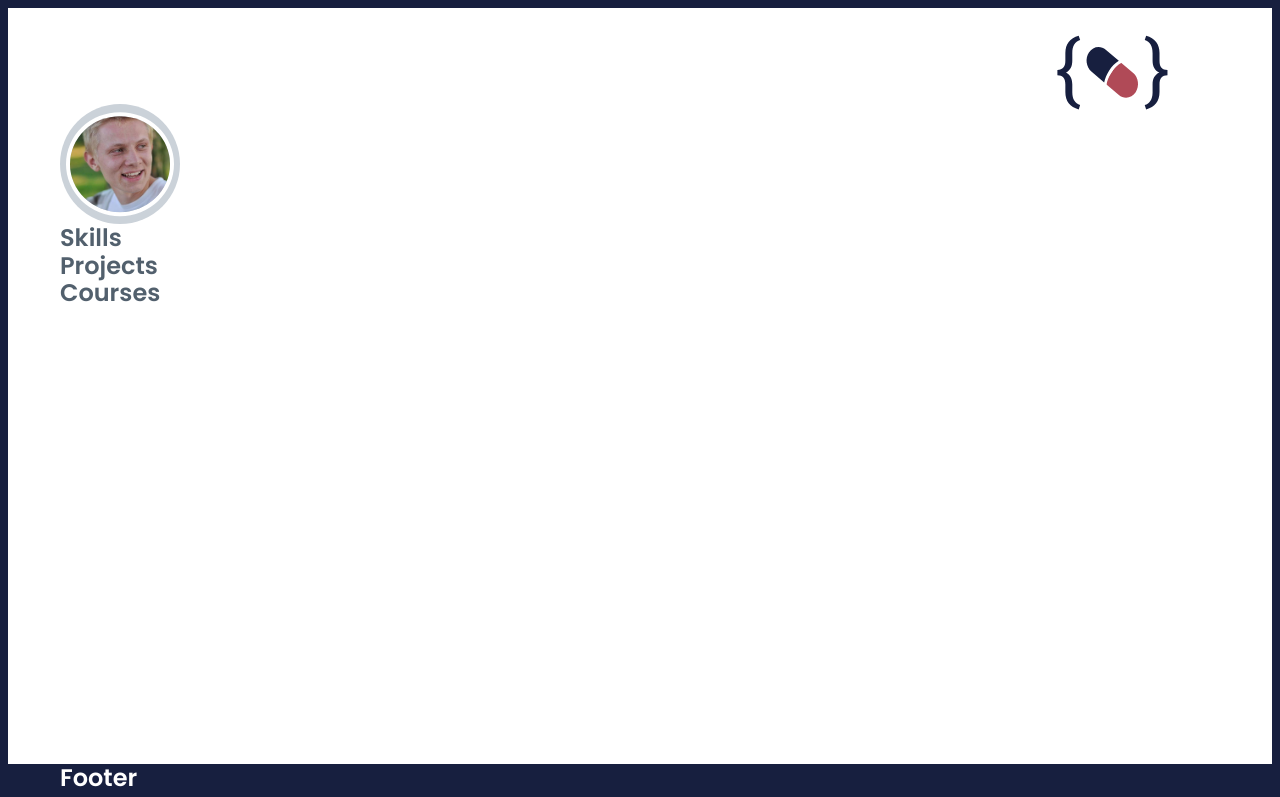
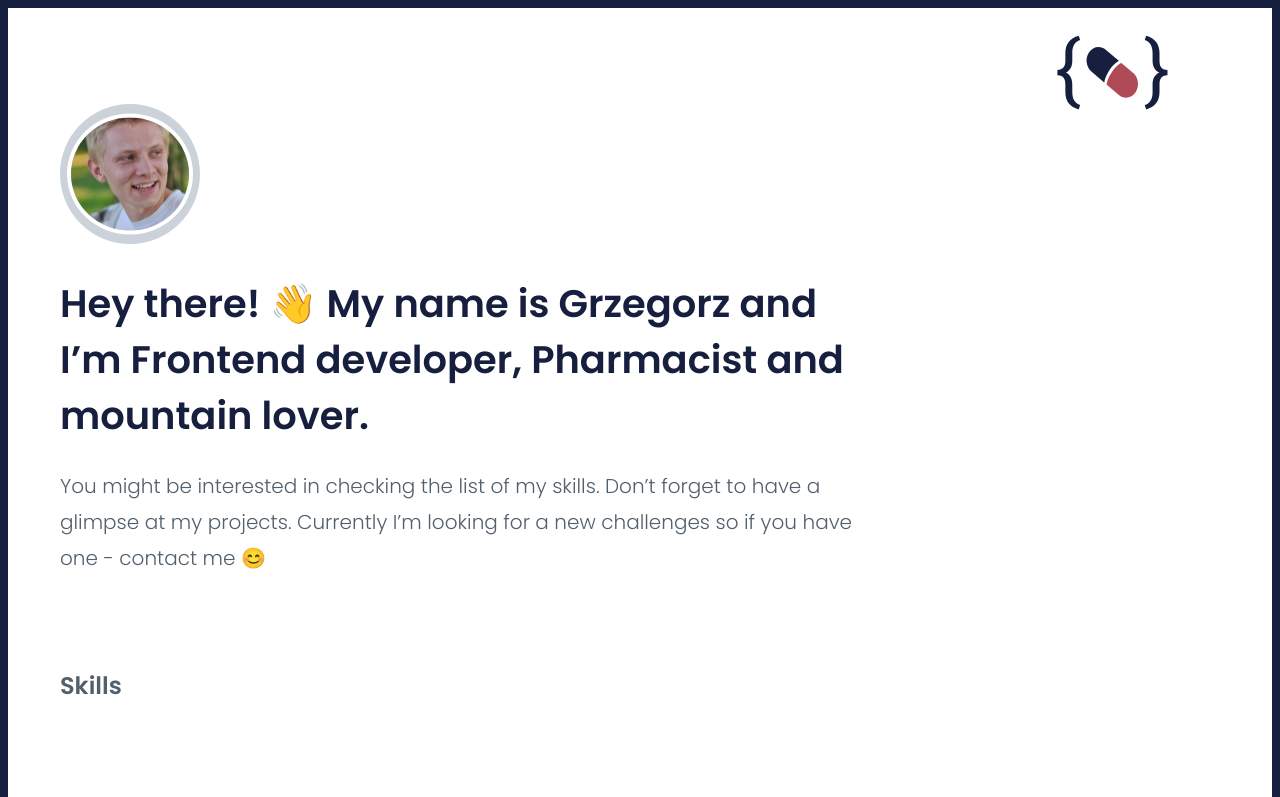
Before and after one commit to grzegorz-jodlowski/grzegorz-jodlowski.github.io, a React (Create React App) app: page / in a window 1280 px wide. Shown: the top 797 px of the page. Built offline with nearby package versions, Linux system fonts and the light colour scheme.

Commit message:
Fill Hero section

```diff
--- a/src/components/common/Avatar/Avatar.module.scss
+++ b/src/components/common/Avatar/Avatar.module.scss
@@ -2,10 +2,11 @@
 
 .root {
   position: relative;
-  width: 120px;
-  height: 120px;
+  width: 140px;
+  height: 140px;
   border-radius: 50%;
   background-color: $UI2;
+  margin-bottom: 2rem;
 }
 
 .image {
--- a/src/components/features/Hero/Hero.js
+++ b/src/components/features/Hero/Hero.js
@@ -3,20 +3,28 @@ import PropTypes from 'prop-types';
 import clsx from 'clsx';
 
 import styles from './Hero.module.scss';
+import { content } from '../../../content';
 
 import { Avatar } from '../../common/Avatar/Avatar';
+import { Title } from '../../common/Title/Title';
 
 
-const Component = ({ className, children }) => (
-  <section className={clsx(className, styles.root)}>
+const Component = ({ className }) => (
+  <section className={clsx(className)}>
     <div className={'container'}>
-      <Avatar />
+      <div className={clsx(styles.root)}>
+        <Avatar />
+        <Title text={content.heroTitle} variant='big' />
+        <p className={styles.description}>
+          You might be interested in checking the list of my skills. Don’t forget to have a glimpse at my projects. Currently I’m looking for a new challenges so if you have one - contact me <span role='img' aria-label='smile-emoji'>😊</span>
+        </p>
+
+      </div>
     </div>
   </section>
 );
 
 Component.propTypes = {
-  children: PropTypes.node,
   className: PropTypes.string,
 };
 
--- a/src/components/features/Hero/Hero.module.scss
+++ b/src/components/features/Hero/Hero.module.scss
@@ -1,5 +1,12 @@
 @import "../../../styles/settings.scss";
 
-// .root {
+.root {
+  width: 70%;
+}
 
-// }
+.description {
+  margin-top: 1.5rem;
+  font-weight: 300;
+  font-size: 1.25rem;
+  line-height: 2.25rem;
+}
--- a/src/content.js
+++ b/src/content.js
@@ -1,6 +1,5 @@
 export const content = {
-  heroTitle: 'Hey there! 👋 My name is Grzegorz and I’m an aspiring Frontend developer, Pharmacist and mountain lover.',
-  heroDescription: 'You might be interested in checking the list of my skills. Don’t forget to have a glimpse at my projects. Currently I’m looking for a new challenges so if you have one - contact me 😊',
+  heroTitle: 'Hey there! 👋 My name is Grzegorz and I’m Frontend developer, Pharmacist and mountain lover.',
   email: 'grzegorz.jodlowski@gmail.com',
   workingKnowledge: [],
   knowSomething: [],
--- a/src/styles/global.scss
+++ b/src/styles/global.scss
@@ -31,7 +31,7 @@ a:visited {
 }
 
 .container {
-  margin: 0 auto;
+  margin: 0 auto 6rem;
   max-width: $container-width-xl;
 
   @media (max-width: $breakpoint-xl) {
```
